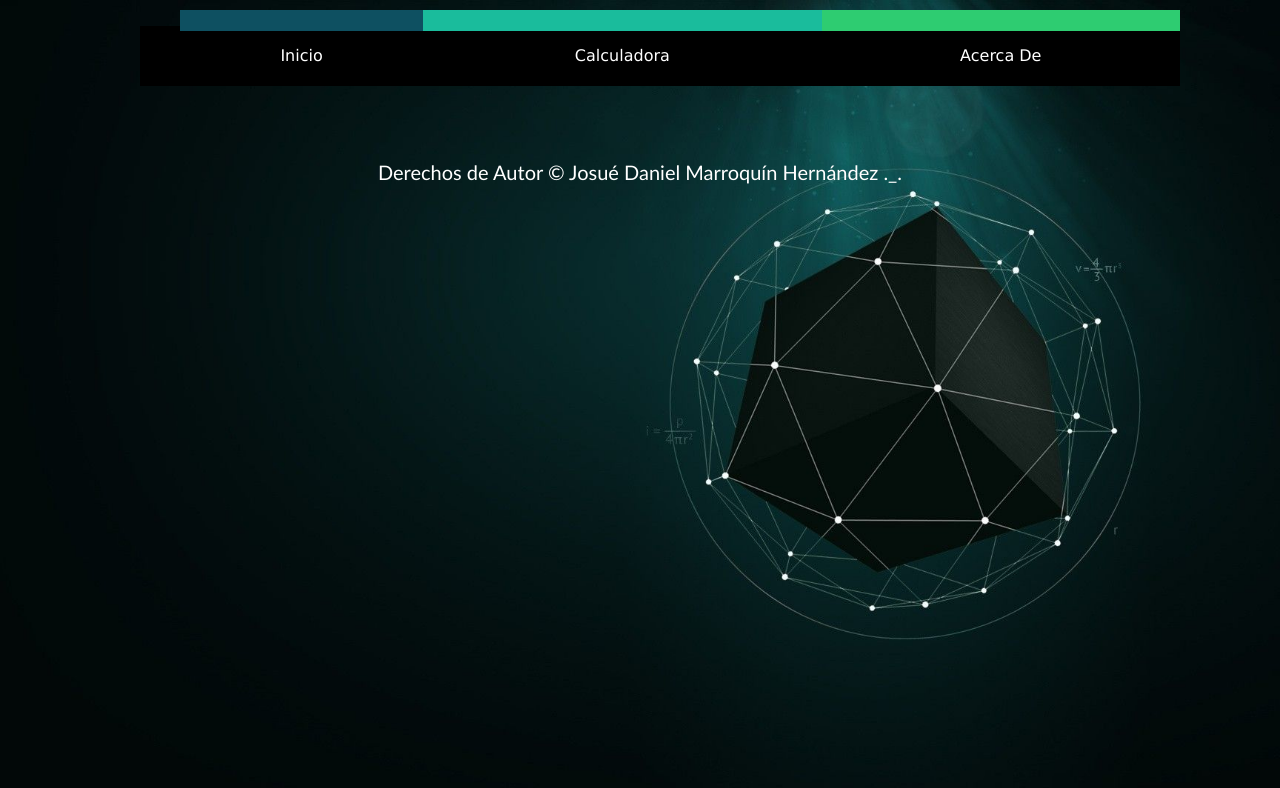
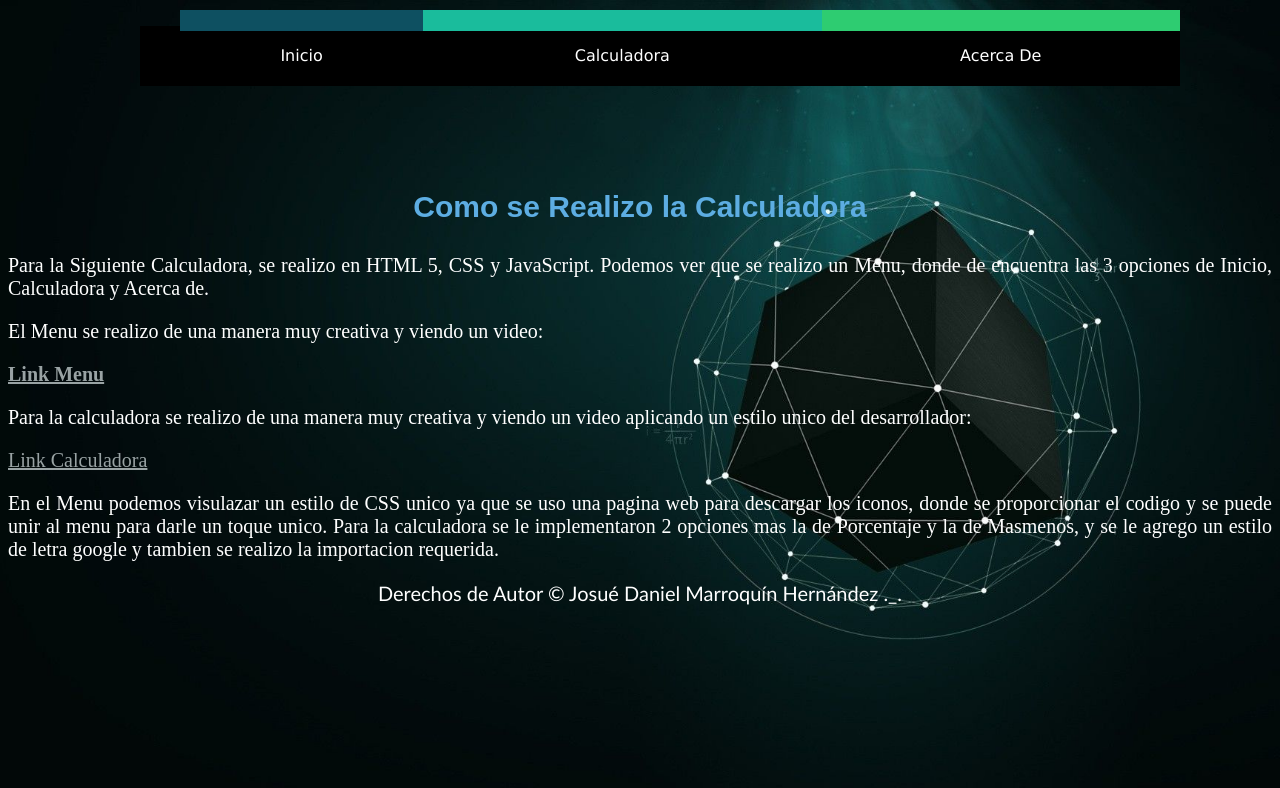
Before and after one commit to jmarroquin202096/CalculadoraWeb, a plain HTML site: page AcercaDe.html in a window 1280 px wide. Drawn offline with Linux system fonts and the light colour scheme; files whose address does not match are found by name.

Commit message:
Calculadora Web

```diff
--- a/AcercaDe.html
+++ b/AcercaDe.html
@@ -32,6 +32,26 @@
             </ul>
         </nav>
     </header>
+    <section>
+        <h3>Como se Realizo la Calculadora</h3>
+            <p>
+                Para la Siguiente Calculadora, se realizo en HTML 5, CSS y JavaScript.
+                Podemos ver que se realizo un Menu, donde de encuentra las 3 opciones de Inicio, Calculadora y Acerca de.
+            </p>
+            <p> El Menu se realizo de una manera muy creativa y viendo un video:</p>
+            <p><b><a class="one" href="https://youtu.be/z-CPRslZS_A" target="_blank">Link Menu</a></b></p>
+
+            <p>Para la calculadora se realizo de una manera muy creativa y viendo un video aplicando un estilo unico del
+                desarrollador:</p>
+            <p><b></b><a class="one" href="https://youtu.be/7YDagj3cVAk" target="_blank">Link Calculadora</a></b></p>
+
+            <p>
+                En el Menu podemos visulazar un estilo de CSS unico ya que se uso una pagina web para descargar los iconos,
+                donde se proporcionar el codigo y se puede unir al menu para darle un toque unico.
+                Para la calculadora se le implementaron 2 opciones mas la de Porcentaje y la de Masmenos, y se le agrego un
+                estilo de letra google y tambien se realizo la importacion requerida.
+            </p>
+    </section>
     <footer class="pig-pag">
         Derechos de Autor © Josué Daniel Marroquín Hernández ._.
     </footer>
--- a/Index.js
+++ b/Index.js
@@ -1,4 +1,3 @@
-
 
 const displayValorAnterior = document.getElementById('valor-anterior');
 const displayValorActual = document.getElementById('valor-actual');
--- a/estiloIndex.css
+++ b/estiloIndex.css
@@ -1,4 +1,5 @@
 body {
+	/*background-color: black;*/
     background-image: url(Images/Fondo_Calculadora.jpg);
     background-size: cover;
     background-position: center center;
@@ -25,13 +26,24 @@ h2 {
 	text-indent: 100px;
 }
 
+h3 {
+	font-family: Arial, Helvetica, sans-serif;
+	font-size: 30px;
+	color: #5DADE2 ;
+	text-align: Center;
+}
+
 p {
 	font-family: 'Times New Roman', Times, serif;
 	font-size: 20px;
 	text-align: justify;
+	text-justify: inter-word;
 	color: #fff;
-	text-indent: 100px;
 }
+
+a.one:link {color:#99A3A4;}
+a.one:visited {color: #34DBCD;}
+a.one:hover {color:#D1F2EB;}
 
 .pig-secc{
     font-family: 'Times New Roman', Times, serif;
@@ -45,7 +57,7 @@ p {
 
 .pig-pag {
     font-family: 'Trebuchet MS', 'Lucida Sans Unicode', 'Lucida Grande', 'Lucida Sans', Arial, sans-serif;
-    height: 200px;
+    height: 800px;
     font-size: 20px;
     color: #fff;
     text-align: center;
```
Also changed, not shown: Index.html (+2 -4 lines).
